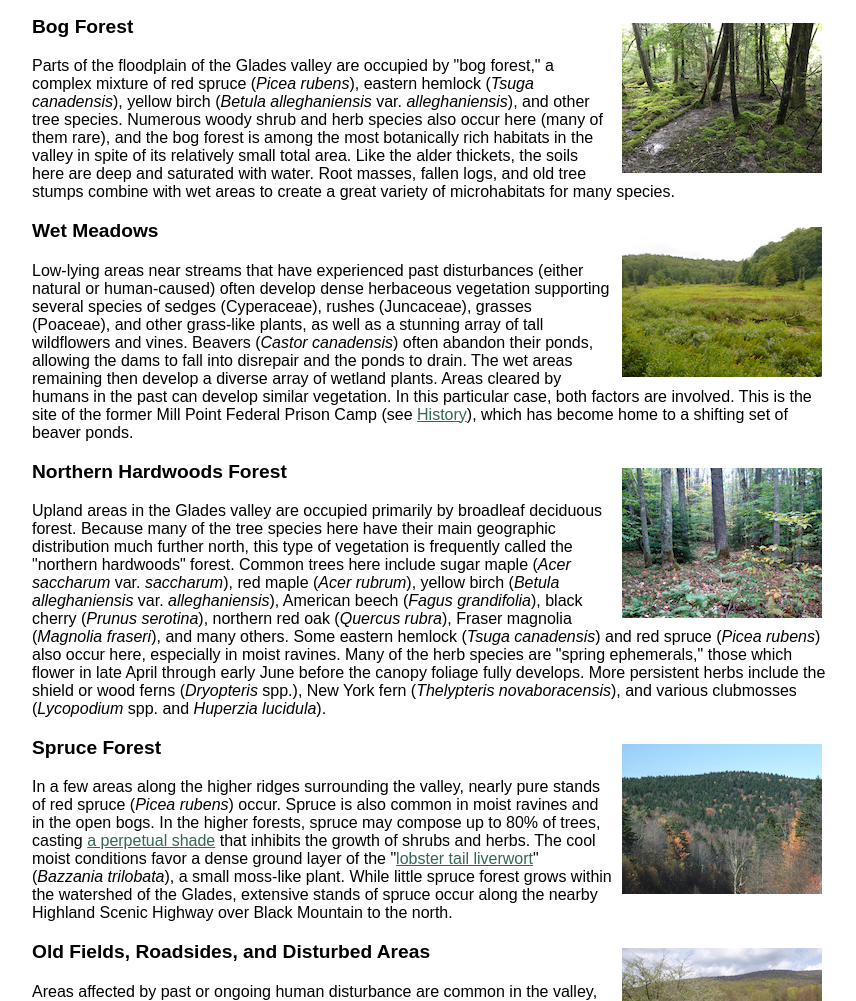
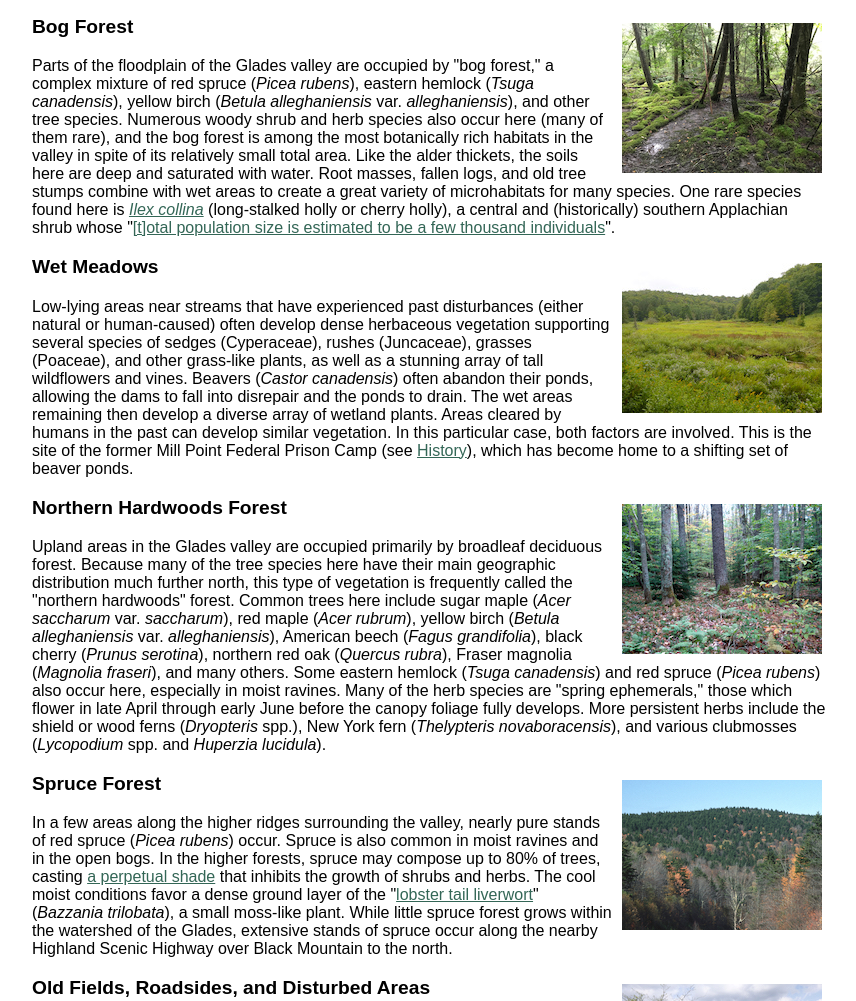
Before and after one commit to cranberryglades/cranberryglades.github.io, a plain HTML site: page vegetation.html in a window 1280 px wide. Shown: the part 784-1785 px from the top of the page, without its empty margins (208-1064 px from the left). Drawn offline with Linux system fonts and the light colour scheme.

Commit message:
add note about Ilex collina

```diff
--- a/vegetation.html
+++ b/vegetation.html
@@ -44,7 +44,7 @@
 
         <a href="./images/bogforest.jpg"><img src="./images/bogforest_thumb.jpg" class="rightimage" title="Bog forest" alt="Photo of bog forest vegetation" /></a>
         <h3>Bog Forest</h3>
-        <p>Parts of the floodplain of the Glades valley are occupied by "bog forest," a complex mixture of red spruce (<em>Picea rubens</em>), eastern hemlock (<em>Tsuga canadensis</em>), yellow birch (<em>Betula alleghaniensis</em> var. <em>alleghaniensis</em>), and other tree species.  Numerous woody shrub and herb species also occur here (many of them rare), and the bog forest is among the most botanically rich habitats in the valley in spite of its relatively small total area.  Like the alder thickets, the soils here are deep and saturated with water.  Root masses, fallen logs, and old tree stumps combine with wet areas to create a great variety of microhabitats for many species.</p>
+        <p>Parts of the floodplain of the Glades valley are occupied by "bog forest," a complex mixture of red spruce (<em>Picea rubens</em>), eastern hemlock (<em>Tsuga canadensis</em>), yellow birch (<em>Betula alleghaniensis</em> var. <em>alleghaniensis</em>), and other tree species.  Numerous woody shrub and herb species also occur here (many of them rare), and the bog forest is among the most botanically rich habitats in the valley in spite of its relatively small total area.  Like the alder thickets, the soils here are deep and saturated with water.  Root masses, fallen logs, and old tree stumps combine with wet areas to create a great variety of microhabitats for many species.  One rare species found here is <em><a href="./images/ilexcollina.jpg">Ilex collina</a></em> (long-stalked holly or cherry holly), a central and (historically) southern Applachian shrub whose "<a href="https://saveplants.org/plant-profile/2306/Ilex-collina/Long-stalk-Holly/">[t]otal population size is estimated to be a few thousand individuals</a>".</p>
 
         <a href="./images/wetmeadow.jpg"><img src="./images/wetmeadow_thumb.jpg" class="rightimage" title="Wet meadow" alt="Photo of wet meadow vegetation" /></a>
         <h3>Wet Meadows</h3>
```
Also changed, not shown: images/ilexcollina.jpg (added).
